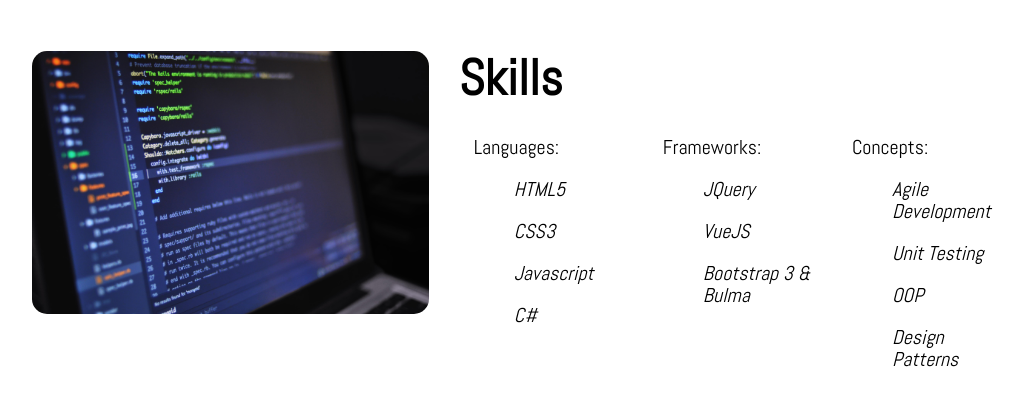
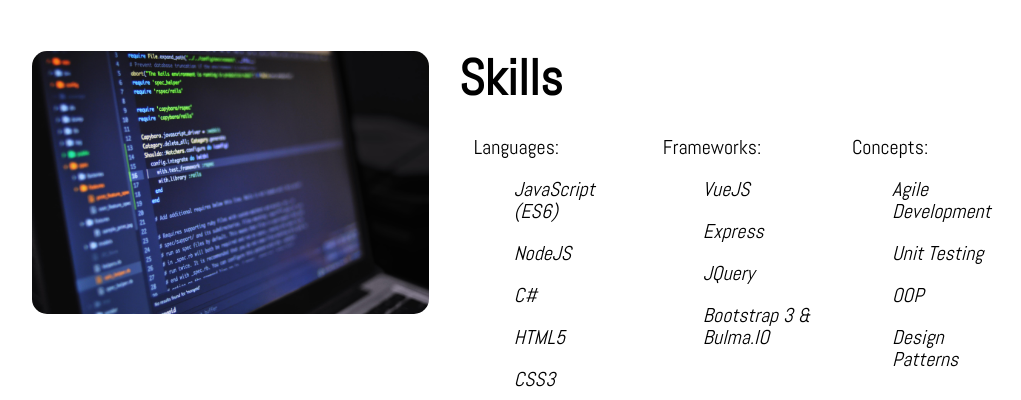
Before and after one commit to Tobytee17/myPortfolio, a Vue app: page /aboutMe in a window 1280 px wide. Shown: the part 857-1257 px from the top of the page, without its empty margins (111-1132 px from the left). Built offline with nearby package versions, Linux system fonts and the light colour scheme.

Commit message:
Slight Data Changes
List of skills has been updated and propperly ordered, also new CV has been put in.

```diff
--- a/src/components/AboutMe.vue
+++ b/src/components/AboutMe.vue
@@ -80,7 +80,7 @@ export default {
         degree: "Bachelor of Information Science", image: "../static/masseyUniversity.jpg" },
       ],
       skills: [
-        { title: "Skills", languages: ["HTML5", "CSS3", "Javascript", "C#"], frameworks: ["JQuery", "VueJS", "Bootstrap 3 & Bulma", ], concepts: ["Agile Development", "Unit Testing", "OOP", "Design Patterns"], image: "../static/codeStockImage.jpg" },
+        { title: "Skills", languages: ["JavaScript (ES6)", "NodeJS", "C#", "HTML5", "CSS3"], frameworks: ["VueJS", "Express", "JQuery", "Bootstrap 3 & Bulma.IO", ], concepts: ["Agile Development", "Unit Testing", "OOP", "Design Patterns"], image: "../static/codeStockImage.jpg" },
       ],
       workExperience: [
         { title: "Work Experience", company: "The Warehouse Group", role: "General IT Intern", duration: "10 Weeks", image: "../static/workExperience.jpg" },
--- a/src/components/Header.vue
+++ b/src/components/Header.vue
@@ -10,7 +10,7 @@
       </div>
       <div class="col-sm-3 col-md-3 col-lg-3">
         <h3 id="headerText">
-          <a href="../static/CV_2017.pdf" target="_blank">CV</a>
+          <a href="../static/CV_2018.pdf" target="_blank">CV</a>
           <div id="navLines" class="page-header"></div>
         </h3>
       </div>
```
Also changed, not shown: 2 other files (tests, documents, lock files or other folders).
